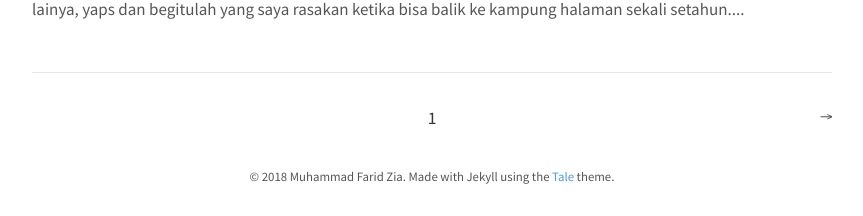
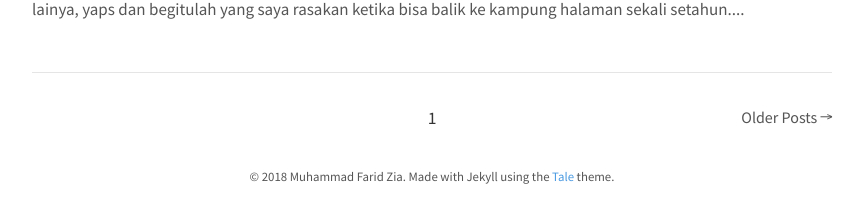
Before and after one commit to mfaridzia/mfaridzia.github.io, a Jekyll site: the page built from index.html, in a window 1280 px wide. Shown: the part 1465-1681 px from the top of the page, without its empty margins (208-1071 px from the left). Built offline with Jekyll 4.4.1, drawn with Linux system fonts in a browser that asks for light colours; the list of posts is cut into pages by our own code.

Commit message:
ada text to pagination

```diff
--- a/_layouts/home.html
+++ b/_layouts/home.html
@@ -22,10 +22,10 @@ layout: default
 
 <div class="pagination">
   {% if paginator.previous_page %}
-    <a href="{{ paginator.previous_page_path | prepend: site.baseurl }}" class="left arrow">&#8592;</a>
+    <a href="{{ paginator.previous_page_path | prepend: site.baseurl }}" class="left arrow"> Newer Posts &#8592;</a>
   {% endif %}
   {% if paginator.next_page %}
-    <a href="{{ paginator.next_page_path | prepend: site.baseurl }}" class="right arrow">&#8594;</a>
+    <a href="{{ paginator.next_page_path | prepend: site.baseurl }}" class="right arrow"> Older Posts &#8594;</a>
   {% endif %}
 
   <span>{{ paginator.page }}</span>
```
